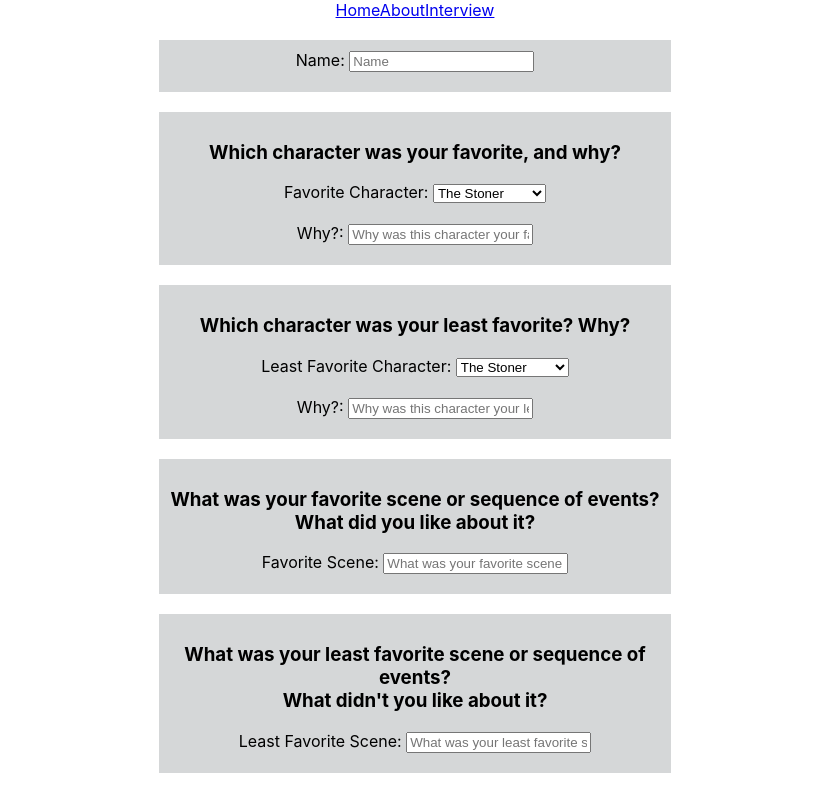
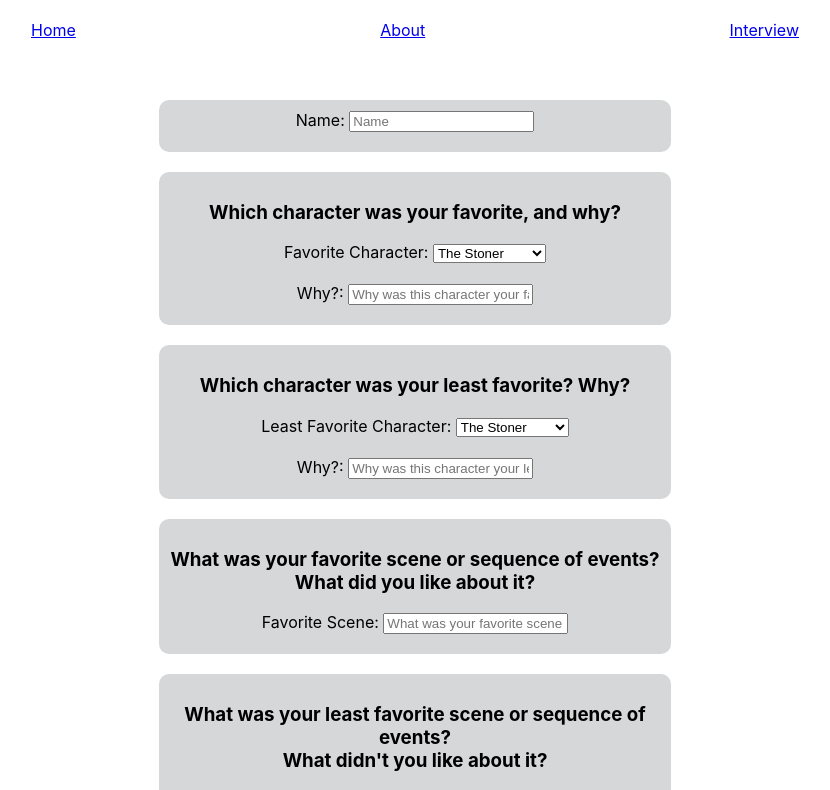
Before and after one commit to Adrian-Guadalupe/StJames, a React (Create React App) app: page /post-read-interview in a window 1280 px wide. Shown: the top 790 px of the page, without its empty margins (225-1055 px from the left). Built offline with nearby package versions, Linux system fonts and the light colour scheme.

Commit message:
some more temp styling

```diff
--- a/src/components/NavBar.js
+++ b/src/components/NavBar.js
@@ -4,9 +4,11 @@ import { Link } from 'react-router-dom';
 function NavBar() {
   return (
     <div className="nav-bar">
-      <Link to='/'>Home</Link>
-      <Link to='/about'>About</Link>
-      <Link to='/post-read-interview'>Interview</Link>
+      <div className='links'>
+        <Link to='/'>Home</Link>
+        <Link to='/about'>About</Link>
+        <Link to='/post-read-interview'>Interview</Link>
+      </div>
     </div>
   );
 }
--- a/src/index.css
+++ b/src/index.css
@@ -18,8 +18,21 @@ code {
   padding-bottom: 20px;
   padding-top: 10px;
   background-color: rgb(213, 215, 216);
+  border-radius: 10px;
 }
 
 .justify {
   margin-top: 20px;
 }
+
+.nav-bar {
+  height: 60px;
+}
+
+.links {
+  display: flex;
+  justify-content: space-between;
+  vertical-align: middle;
+  width: 60%;
+  margin: 20px auto;
+}
```
